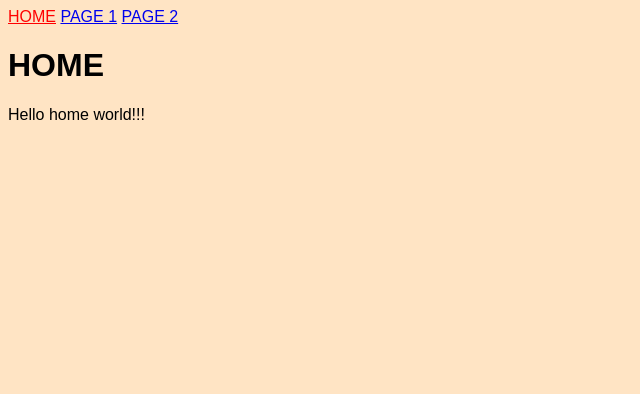
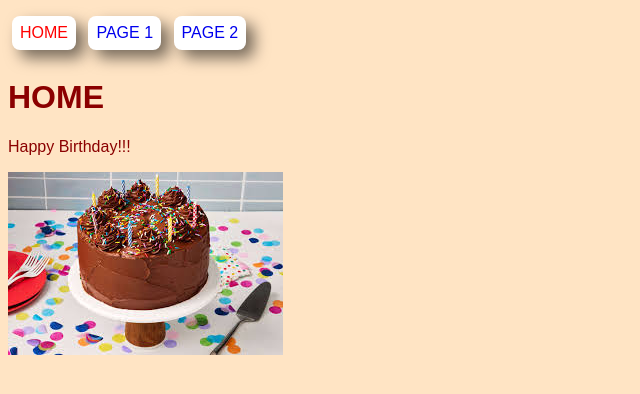
Before and after one commit to Quannettewalters/Week1, a plain HTML site: page wednesday/index.html in a window 1280 px wide. Shown: the whole page, without its empty margins (0-640 px from the left). Drawn offline with Linux system fonts and the light colour scheme.

Commit message:
commit 4

```diff
--- a/wednesday/index.html
+++ b/wednesday/index.html
@@ -14,7 +14,8 @@
     </nav>
     <h1>HOME</h1>
     <p>
-        Hello home world!!!
+        Happy Birthday!!!
     </p>
+    <img id="bc" src="./birthday cake.jpeg" alt="birthday cake"
 </body>
 </html>
--- a/wednesday/style.css
+++ b/wednesday/style.css
@@ -1,7 +1,31 @@
 body{
     background-color: bisque;
     font-family: sans-serif;
+    color: darkred;
 }
+
 .current{
     color:red;
 }
+
+a{
+    text-decoration: none;
+    background-color: white;
+    display: inline-block;
+    padding: 0.5rem;
+    margin: 0.5rem 0.25rem;
+    border-radius: 0.5rem;
+    box-shadow: 0.5rem 0.5rem 0.95rem #00000088;
+}
+
+a:hover{
+    background-color: goldenrod;
+    box-shadow: 0.5rem 0.5rem 0.95rem #000000ff;
+}
+
+.fun
+{
+    width: 100%;
+    border-radius: 3rem;
+    box-shadow: 0.5rem 0.5rem 0.95rem;
+}
```
Also changed, not shown: wednesday/birthday cake.jpeg (added), 2 other files.
